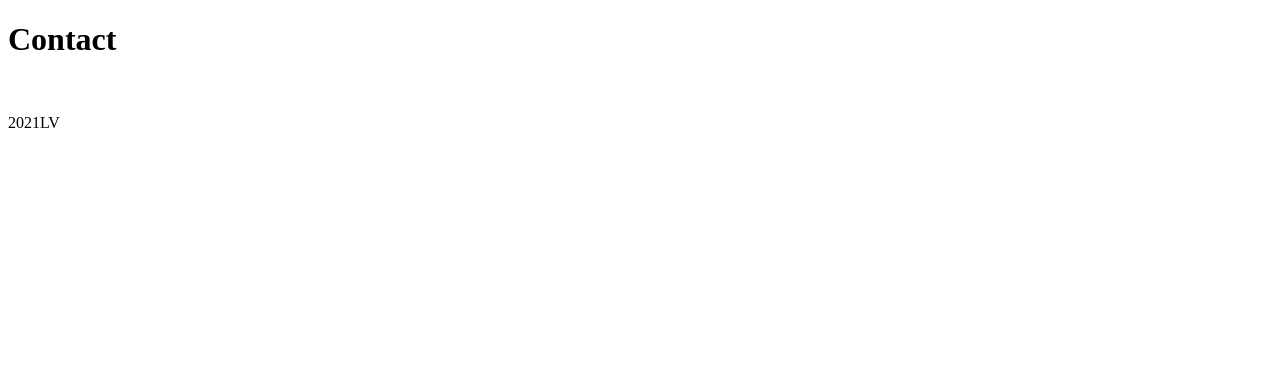
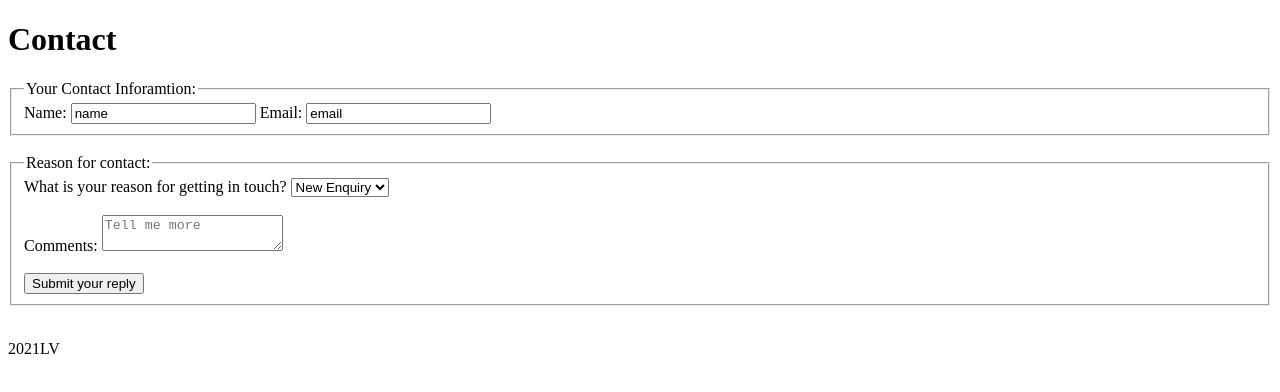
Before and after one commit to lauravoineag/Portfolio, a plain HTML site: page pages/contact.html in a window 1280 px wide. Drawn offline with Linux system fonts and the light colour scheme.

Commit message:
Added form, no styling

```diff
--- a/pages/contact.html
+++ b/pages/contact.html
@@ -11,6 +11,36 @@
     <main>
         <h1>Contact</h1>
         <section>
+            <fieldset>
+                <legend>Your Contact Inforamtion:</legend>
+                <label>
+                    Name:
+                    <input type="text" value="name">
+                </label>
+                <label>
+                    Email:
+                    <input type="text" value="email">
+                </label>
+            </fieldset>
+            <br />
+
+            <fieldset>
+                <legend>Reason for contact:</legend>
+                <label for ="reason-for-contact">What is your reason for getting in touch?</label>
+                <select name="referrer" id="reason-for-contact">
+                    <option value="New Enquiry">New Enquiry</option>
+                    <option value="Old Enquiry">Old Enquiry</option>
+                    <option value="Other">Other</option>
+                </select>
+
+                <br /><br / >
+
+                <label for="comments">Comments:</label>
+                <textarea id="comments" placeholder="Tell me more"></textarea>
+                <br /><br />
+
+                <input type="submit" value="Submit your reply">
+            </fieldset>
         </section>
         <br />
     </main>
```
